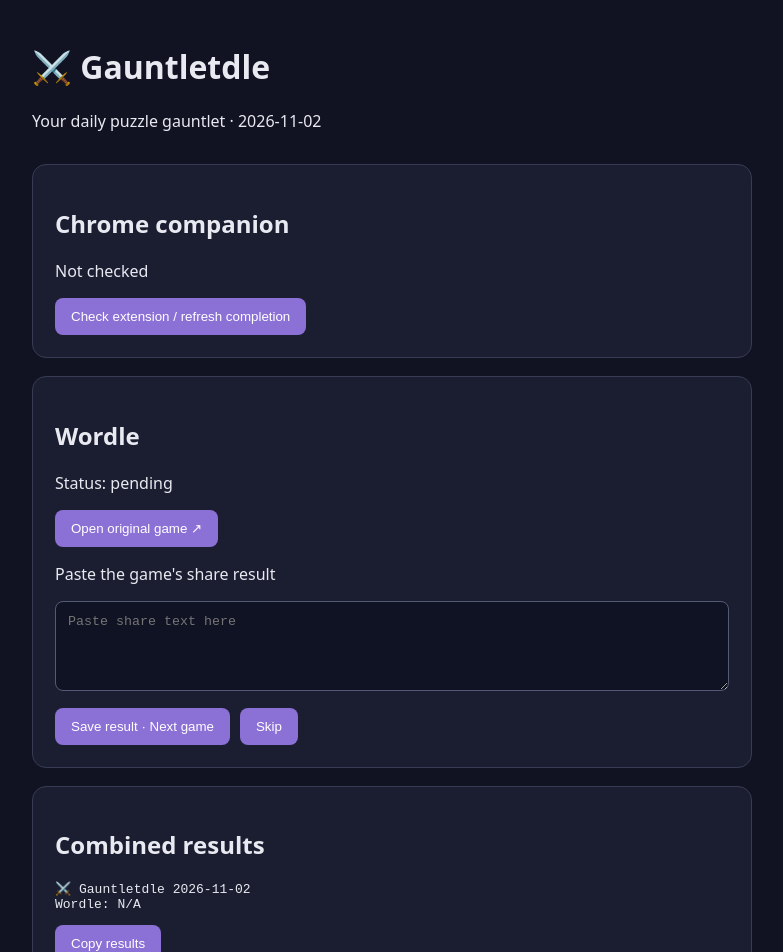
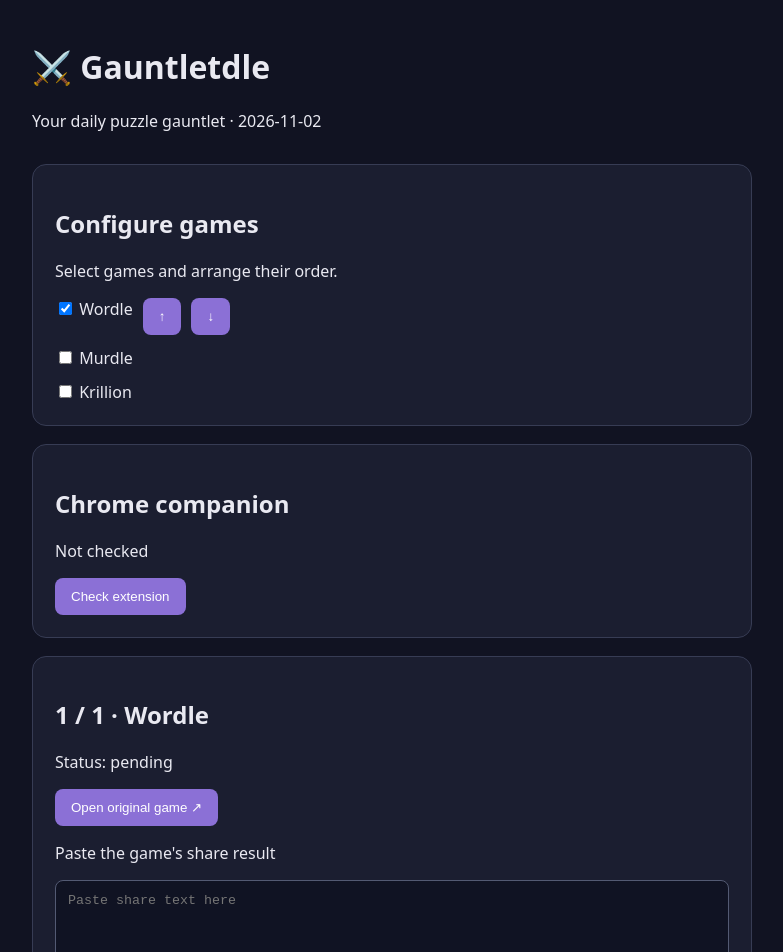
Before and after one commit to thanoslabs/gauntletdle, a React (Vite) app: page / in a window 1280 px wide. Shown: the top 952 px of the page, without its empty margins (248-1031 px from the left). Built offline with nearby package versions, Linux system fonts and the light colour scheme.

Commit message:
feat: implement configurable daily gauntlet progression

```diff
--- a/src/main.tsx
+++ b/src/main.tsx
@@ -1,53 +1,94 @@
 import React, { useState } from "react";
 import { createRoot } from "react-dom/client";
+import { requestExtension } from "./extension";
+import { games, normalizeSelection } from "./games";
 import "./style.css";
-import { requestExtension } from "./extension";
 
-type Game = { id: string; name: string; url: string };
 type Status = "pending" | "skipped" | "complete";
-const games: Game[] = [
-  { id: "wordle", name: "Wordle", url: "https://www.nytimes.com/games/wordle/index.html" },
-];
+type Progress = Record<string, Status>;
 const today = () => new Date().toLocaleDateString("en-CA");
-const key = () => "gauntletdle:progress:" + today();
+const dailyKey = () => "gauntletdle:progress:" + today();
+function load<T>(key: string, fallback: T): T {
+  try { const value = localStorage.getItem(key); return value ? JSON.parse(value) as T : fallback; }
+  catch { return fallback; }
+}
 function App() {
-  const [progress, setProgress] = useState<Record<string, Status>>(() => {
-    try { return JSON.parse(localStorage.getItem(key()) || "{}"); } catch { return {}; }
-  });
-  const [results, setResults] = useState<Record<string, string>>(() => {
-    try { return JSON.parse(localStorage.getItem(key() + ":results") || "{}"); } catch { return {}; }
-  });
+  const [selected, setSelected] = useState<string[]>(() => normalizeSelection(load("gauntletdle:games", ["wordle"])));
+  const [progress, setProgress] = useState<Progress>(() => load(dailyKey(), {}));
+  const [results, setResults] = useState<Record<string, string>>(() => load(dailyKey() + ":results", {}));
+  const [index, setIndex] = useState(() => load("gauntletdle:index:" + today(), 0));
   const [draft, setDraft] = useState("");
+  const [confirmNext, setConfirmNext] = useState(false);
   const [extensionStatus, setExtensionStatus] = useState("Not checked");
   const [candidate, setCandidate] = useState(false);
-  const [confirmNext, setConfirmNext] = useState(false);
+  const activeIndex = Math.min(Math.max(0, index), Math.max(0, selected.length - 1));
+  const game = games.find(g => g.id === selected[activeIndex]);
+  const toggle = (id: string) => {
+    const updated = selected.includes(id) ? selected.filter(x => x !== id) : [...selected, id];
+    setSelected(updated); localStorage.setItem("gauntletdle:games", JSON.stringify(updated));
+    setIndex(0); localStorage.setItem("gauntletdle:index:" + today(), "0");
+    setConfirmNext(false);
+  };
+  const move = (id: string, delta: number) => {
+    const position = selected.indexOf(id), destination = position + delta;
+    if (destination < 0 || destination >= selected.length) return;
+    const updated = [...selected]; [updated[position], updated[destination]] = [updated[destination], updated[position]];
+    setSelected(updated); localStorage.setItem("gauntletdle:games", JSON.stringify(updated));
+    setIndex(0); localStorage.setItem("gauntletdle:index:" + today(), "0");
+  };
+  const update = (id: string, status: Status, result?: string) => {
+    const updated = { ...progress, [id]: status }; setProgress(updated); localStorage.setItem(dailyKey(), JSON.stringify(updated));
+    if (result !== undefined) {
+      const nextResults = { ...results, [id]: result }; setResults(nextResults);
+      localStorage.setItem(dailyKey() + ":results", JSON.stringify(nextResults));
+    }
+    setConfirmNext(true);
+  };
+  const advance = () => {
+    setConfirmNext(false); setDraft(""); setCandidate(false);
+    const next = activeIndex + 1;
+    setIndex(next); localStorage.setItem("gauntletdle:index:" + today(), String(next));
+  };
   const checkExtension = async () => {
     const ping = await requestExtension("PING");
     setExtensionStatus(ping.ok ? "Connected" : "Not installed or unavailable");
     if (ping.ok) {
       const status = await requestExtension("GET_WORDLE_CANDIDATE");
-      setCandidate(Boolean(status.ok && status.candidate));
+      setCandidate(Boolean(status.ok && status.candidate && Date.now() - status.candidate.detectedAt < 86400000));
     }
   };
-  const launchWordle = async () => {
-    const result = await requestExtension("OPEN_WORDLE");
-    if (!result.ok) window.open(games[0].url, "_blank", "noopener,noreferrer");
+  const launch = async () => {
+    if (!game) return;
+    if (game.id === "wordle") {
+      const result = await requestExtension("OPEN_WORDLE");
+      if (result.ok) return;
+    }
+    window.open(game.url, "_blank", "noopener,noreferrer");
   };
-  const update = (id: string, status: Status, result?: string) => {
-    const next = { ...progress, [id]: status }; setProgress(next); localStorage.setItem(key(), JSON.stringify(next));
-    if (result !== undefined) { const updated = { ...results, [id]: result }; setResults(updated); localStorage.setItem(key() + ":results", JSON.stringify(updated)); }
-  };
-  const share = () => "⚔️ Gauntletdle " + today() + "\n" + games.map(g => g.name + ": " + (progress[g.id] === "complete" ? results[g.id] || "Completed (no score)" : "N/A")).join("\n");
-  return <main><header><h1>⚔️ Gauntletdle</h1><p>Your daily puzzle gauntlet · {today()}</p></header>
-    <section><h2>Chrome companion</h2><p>{extensionStatus}</p><button onClick={checkExtension}>Check extension / refresh completion</button>{candidate && <p>Possible Wordle completion detected. Paste your share result below to verify it.</p>}</section>
-    {games.map(game => <section key={game.id}><h2>{game.name}</h2><p>Status: {progress[game.id] || "pending"}</p>
-      <button onClick={launchWordle}>Open original game ↗</button>
-      <p><label htmlFor={game.id}>Paste the game's share result</label></p>
-      <textarea id={game.id} value={draft} onChange={e => setDraft(e.target.value)} placeholder="Paste share text here" />
-      <div className="actions"><button onClick={() => { update(game.id, "complete", draft.trim()); setDraft(""); setConfirmNext(true); }}>Save result · Next game</button>
-      <button onClick={() => update(game.id, "skipped")}>Skip</button></div>
-    </section>)}
-    {confirmNext && <section role="dialog" aria-label="Next Game confirmation"><h2>Result saved</h2><p>Ready for the next game? You decide when to advance.</p><button onClick={() => setConfirmNext(false)}>Confirm · Next game</button></section>}
+  const share = () => "⚔️ Gauntletdle " + today() + "\n" + selected.map(id => {
+    const item = games.find(g => g.id === id)!;
+    return item.name + ": " + (progress[id] === "complete" ? results[id] || "Completed (no score)" : "N/A");
+  }).join("\n");
+  return <main>
+    <header><h1>⚔️ Gauntletdle</h1><p>Your daily puzzle gauntlet · {today()}</p></header>
+    <section><h2>Configure games</h2><p>Select games and arrange their order.</p>
+      {games.map(item => <div key={item.id} className="actions">
+        <label><input type="checkbox" checked={selected.includes(item.id)} onChange={() => toggle(item.id)} /> {item.name}</label>
+        {selected.includes(item.id) && <><button aria-label={"Move " + item.name + " up"} onClick={() => move(item.id, -1)}>↑</button><button aria-label={"Move " + item.name + " down"} onClick={() => move(item.id, 1)}>↓</button></>}
+      </div>)}
+    </section>
+    <section><h2>Chrome companion</h2><p>{extensionStatus}</p><button onClick={checkExtension}>Check extension</button></section>
+    {game ? <section><h2>{activeIndex + 1} / {selected.length} · {game.name}</h2>
+      <p>Status: {progress[game.id] || "pending"}</p>
+      <button onClick={launch}>Open original game ↗</button>
+      {game.id === "wordle" && candidate && <p>Possible Wordle completion detected. Paste the share result to confirm.</p>}
+      <p><label htmlFor="result">Paste the game's share result</label></p>
+      <textarea id="result" value={draft} onChange={e => setDraft(e.target.value)} placeholder="Paste share text here" />
+      <div className="actions"><button onClick={() => update(game.id, "complete", draft.trim())}>Save result</button><button onClick={() => update(game.id, "skipped")}>Skip</button></div>
+    </section> : <section><h2>No games selected</h2><p>Choose a game to start your gauntlet.</p></section>}
+    {confirmNext && <section role="dialog" aria-label="Next Game confirmation"><h2>{activeIndex + 1 < selected.length ? "Ready for the next game?" : "Gauntlet complete"}</h2>
+      <button onClick={advance}>{activeIndex + 1 < selected.length ? "Confirm · Next game" : "Finish"}</button>
+    </section>}
     <section><h2>Combined results</h2><pre>{share()}</pre><button onClick={() => navigator.clipboard.writeText(share())}>Copy results</button></section>
   </main>;
 }
```
